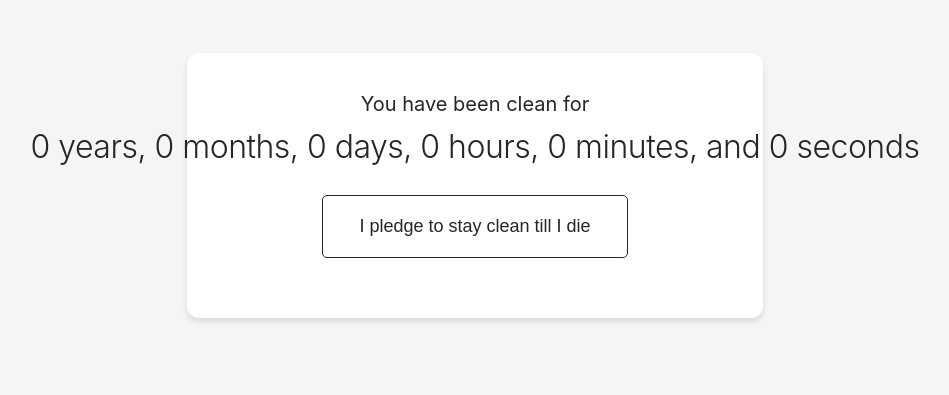
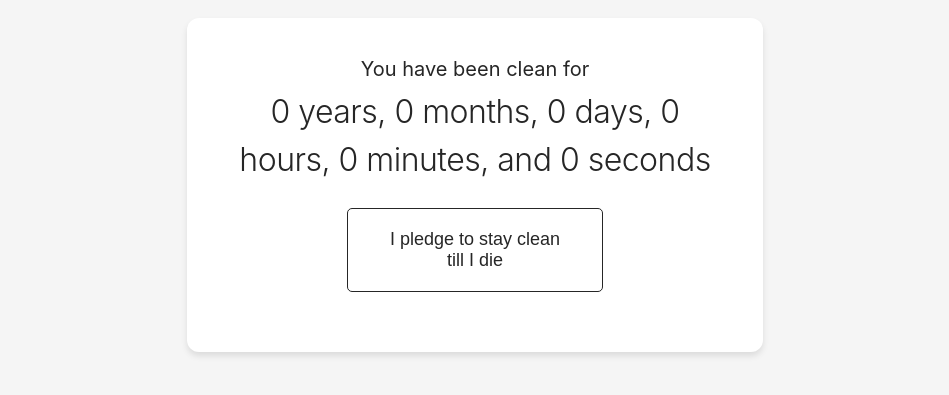
Before and after one commit to mukeshguptaa/clean, a plain HTML site: page index.html in a window 1280 px wide. Shown: the part 215-610 px from the top of the page, without its empty margins (165-1114 px from the left). Drawn offline with Linux system fonts and the light colour scheme.

Commit message:
Update index.html

```diff
--- a/index.html
+++ b/index.html
@@ -54,6 +54,7 @@
             margin-bottom: var(--spacing-small);
             color: var(--primary);
             overflow-wrap: break-word;
+            word-break: break-word;
         }
 
         .timer span {
@@ -62,7 +63,7 @@
             font-weight: 300;
             letter-spacing: -0.5px;
             margin-top: 0.25rem;
-            white-space: nowrap;
+            white-space: normal;
         }
 
         .button {
@@ -74,11 +75,10 @@
             cursor: pointer;
             transition: all 0.2s ease;
             color: var(--primary);
-            width: auto;
-            max-width: 100%;
+            width: 100%;
+            max-width: 16rem;
             margin: var(--spacing-small) 0;
             border-radius: 5px;
-            white-space: nowrap;
         }
 
         .button:hover {
@@ -90,7 +90,6 @@
             font-size: 0.75rem;
             color: var(--secondary);
             margin-top: var(--spacing-small);
-            white-space: nowrap;
             overflow-wrap: break-word;
         }
 
@@ -99,8 +98,11 @@
                 max-width: 28rem;
                 padding: calc(var(--spacing) * 1.25);
             }
+            .timer {
+                font-size: 1.125rem;
+            }
             .timer span {
-                font-size: 2rem;
+                font-size: 1.75rem;
             }
             .button {
                 padding: 1rem 1.75rem;
@@ -119,8 +121,11 @@
             .timer {
                 font-size: 1.25rem;
             }
+            .timer span {
+                font-size: 2rem;
+            }
             .button {
-                padding: 1.25rem 2.25rem;
+                padding: 1.25rem 2rem;
                 font-size: 1.125rem;
             }
             .timestamp {
```
